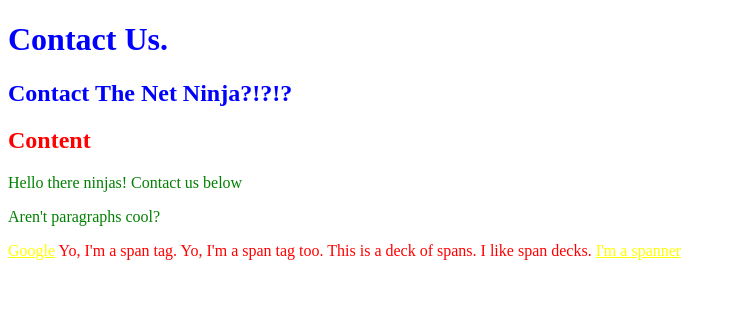
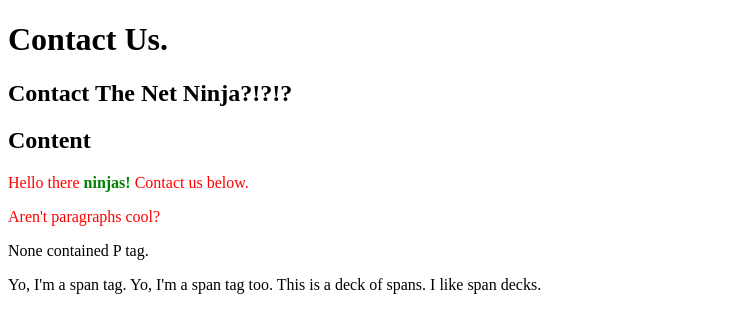
Before and after one commit to mik5owski/The-Net-Ninja-CSS-Tutorial, a plain HTML site: page index.html in a window 1280 px wide. Shown: the whole page, without its empty margins (0-736 px from the left). Drawn offline with Linux system fonts and the light colour scheme.

Commit message:
video 12 done

```diff
--- a/css/syntax.css
+++ b/css/syntax.css
@@ -1,17 +1,17 @@
-/* targeting elements / tags - inheritence  */
+/* targeting elements / tags - conflicts again  */
 
-body {
-    color:red
-}
-
-div {
-    color: blue;
+#main-content p {
+    color: red;
 }
 
 p {
+    color: black;
+}
+
+.test {
     color: green;
 }
 
-a {
-    color: yellow;
+strong {
+    color: green;
 }
--- a/index.html
+++ b/index.html
@@ -18,10 +18,12 @@
 
         <h2 id="content-header">Content</h2>
 
-        <p>Hello there ninjas! Contact us below</p>
-        <p>Aren't paragraphs cool?</p>
+        <div id="main-content">
+            <p>Hello there <strong>ninjas!</strong> Contact us below.</p>
+            <p class="test">Aren't paragraphs cool?</p>
+        </div>
 
-        <a href="http://www.google.com">Google</a>
+        <p>None contained P tag.</p>
 
         <span>Yo, I'm a span tag.</span>
 
@@ -29,6 +31,6 @@
         <span class="deck">This is a deck of spans.</span>
         <span class="deck">I like span decks.</span>
 
-        <a href="#">I'm a spanner</a>
+
     </body>
 </html>
```
